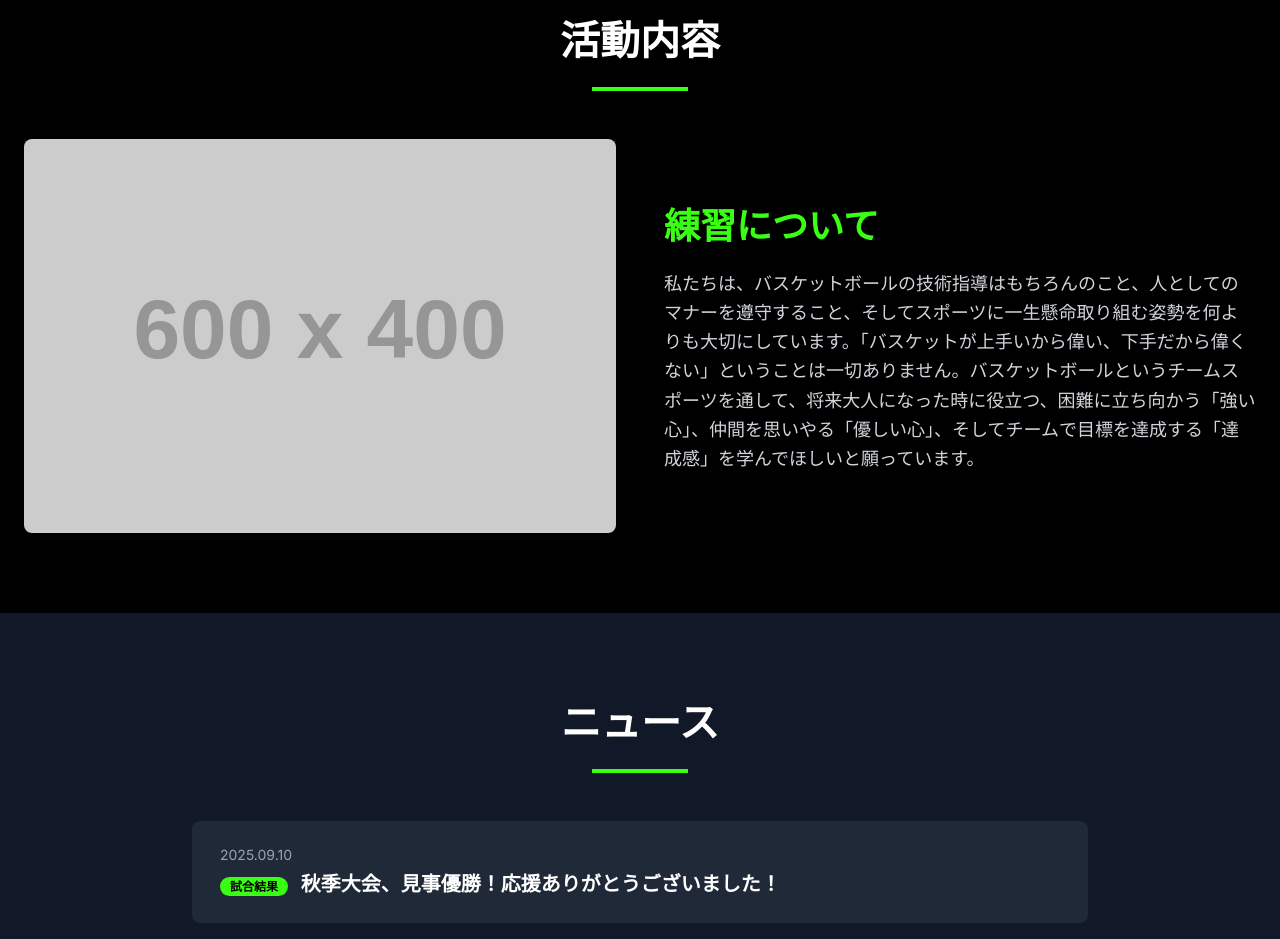
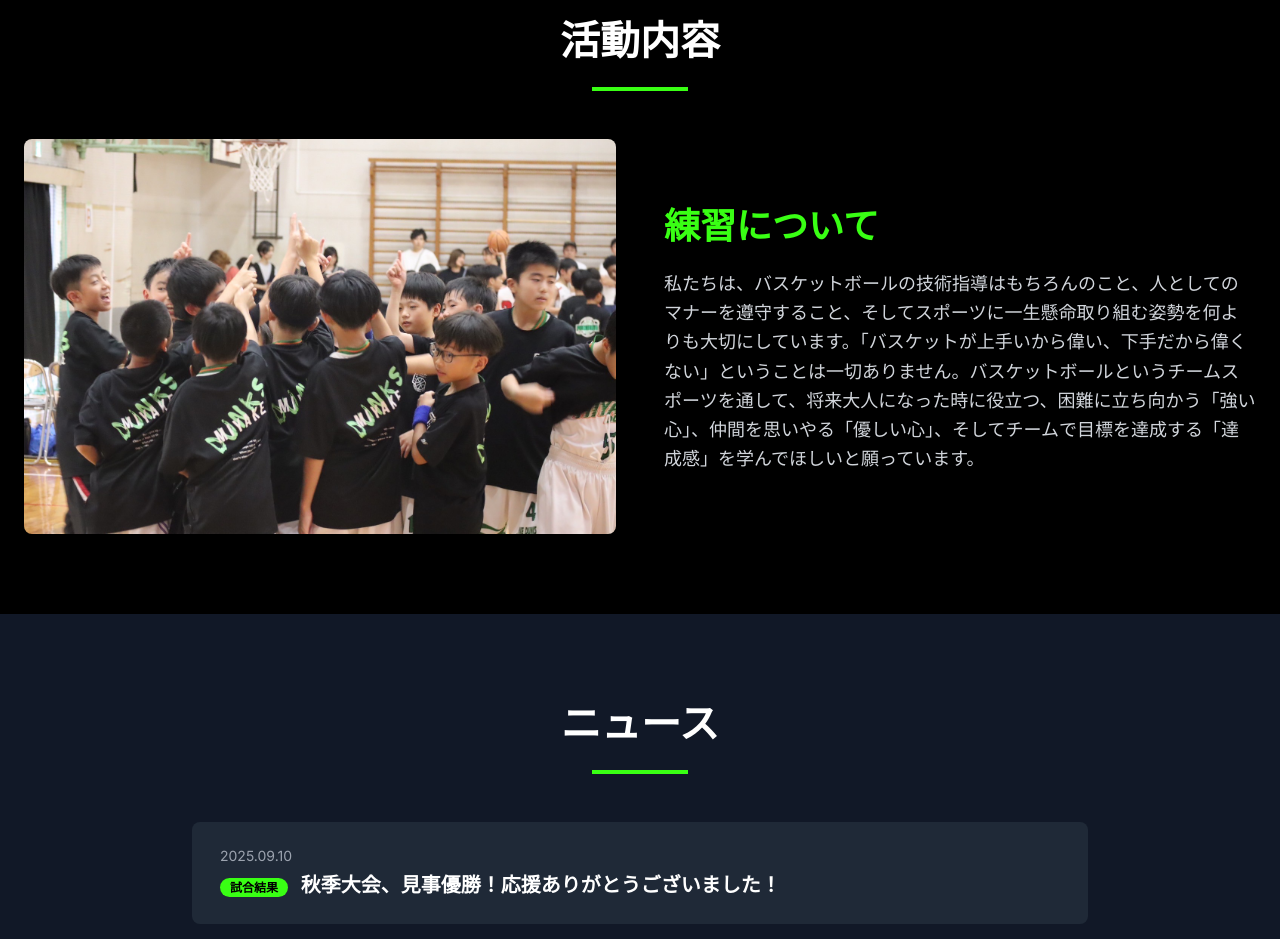
Before and after one commit to mappy0509/miyake_dunks, a plain HTML site: page index.html in a window 1280 px wide. Shown: the part 1420-2359 px from the top of the page. Drawn offline with nearby package versions, Linux system fonts and the light colour scheme; placeholder pictures from the web are drawn by us.

Commit message:
add image

```diff
--- a/index.html
+++ b/index.html
@@ -177,7 +177,7 @@
                 </div>
                 <div class="flex flex-col md:flex-row items-center gap-12">
                     <div class="md:w-1/2" data-aos="fade-right">
-                        <img src="https://placehold.co/600x400/000000/39ff14?text=Practice" alt="練習風景" class="rounded-lg shadow-2xl w-full">
+                        <img src="img/practice.jpg" alt="練習風景" class="rounded-lg shadow-2xl w-full">
                     </div>
                     <div class="md:w-1/2" data-aos="fade-left">
                         <h3 class="text-fluid-h3-alt font-bold mb-4 text-[#39ff14]">練習について</h3>
```
Also changed, not shown: img/practice.jpg (added).
